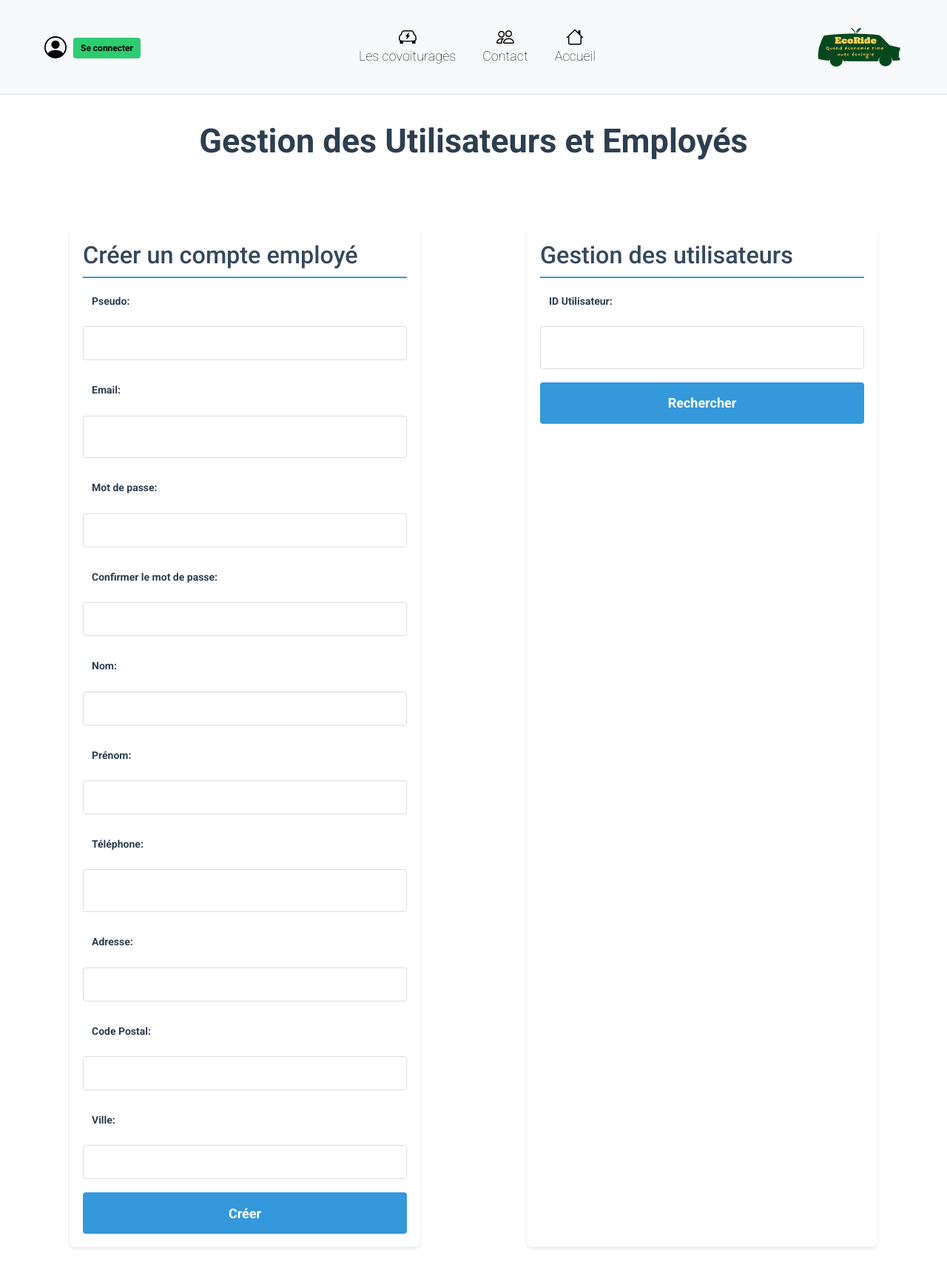
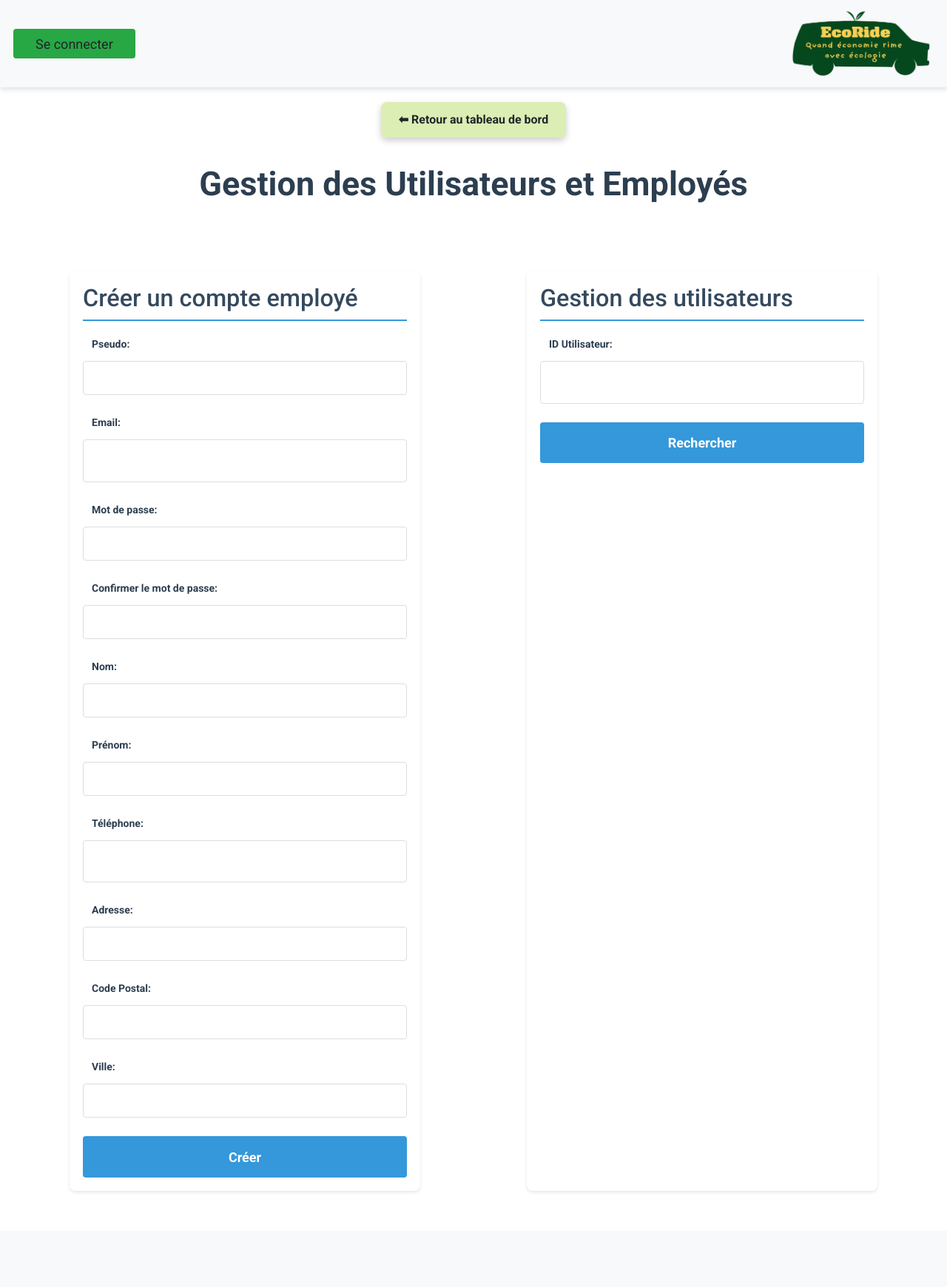
Before and after one commit to Cacahuetedu62/EcoRide, a PHP site: page /manage.php in a window 1280 px wide. Shown: the whole page at 74% size. After the commit the page ends 1611 px from the top, so only its background shows below. Run offline with PHP 8.4, Linux system fonts and the light colour scheme; data comes from the database, SQL or seed files in the repository; some libraries are stand-ins or nearby versions.

Commit message:
début du style nav bar ok

```diff
--- a/manage.php
+++ b/manage.php
@@ -288,6 +245,10 @@ try {
     });
     </script>
 <?php endif; ?>
+
+<div class="btn-container">
+   <a href="adminDashboard.php" class="btn-retour">⬅ Retour au tableau de bord</a>
+</div>
 
 <h1 class="admin-dashboard-title">Gestion des Utilisateurs et Employés</h1>
 
--- a/style.css
+++ b/style.css
@@ -2138,6 +2138,184 @@ textarea {
     }
 }
 
+        .navbar-ecoride {
+            background-color: #f8f9fa;
+            box-shadow: 0 4px 6px rgba(0,0,0,0.1);
+            transition: all 0.3s ease;
+        }
+
+        .navbar-ecoride .nav-link {
+            color: #333 !important;
+            transition: all 0.3s ease;
+            position: relative;
+            padding: 15px 20px;
+            border-radius: 8px;
+            font-size: 1.1rem;
+            text-align: center;
+            display: flex;
+            flex-direction: column;
+            align-items: center;
+            justify-content: center;
+        }
+
+        .navbar-ecoride .nav-link svg {
+            margin-bottom: 5px;
+            width: 32px;
+            height: 32px;
+            transition: transform 0.5s ease;
+        }
+
+        .navbar-ecoride .nav-link:hover svg {
+            transform: rotate(15deg) translateY(-5px);
+        }
+
+        .navbar-menu-container {
+            display: flex;
+            justify-content: center;
+            align-items: center;
+            flex-grow: 1;
+        }
+
+        .navbar-menu-container ul {
+            display: flex;
+            justify-content: center;
+            align-items: center;
+            gap: 15px;
+        }
+
+        .navbar-logo-container {
+            display: flex;
+            align-items: center;
+        }
+
+        .btn-connect,
+        .btn-disconnect {
+            color: white;
+            border: none;
+            border-radius: 4px;
+            padding: 20px 30px;
+            transition: all 0.3s ease;
+            text-decoration: none;
+            display: inline-flex;
+            align-items: center;
+            justify-content: center;
+            height: 40px;
+            font-weight: 400;
+            font-size: large;
+        }
+
+        .btn-connect {
+            background-color: #28a745; /* Vert */
+        }
+
+        .btn-connect:hover {
+            background-color: #218838;
+        }
+
+        .btn-disconnect {
+            background-color: #dc3545; /* Rouge */
+        }
+
+        .btn-disconnect:hover {
+            background-color: #c82333;
+        }
+
+        .user-info-container {
+            display: flex;
+            align-items: center;
+            gap: 15px;
+        }
+
+        .pseudo-display {
+            color: black;
+        }
+
+        .navbar-ecoride .dropdown-menu {
+            max-height: 0;
+            visibility: hidden;
+            opacity: 0;
+            transition: all 0.3s ease;
+            overflow: hidden;
+        }
+
+        .navbar-ecoride .dropdown-toggle[aria-expanded="true"] + .dropdown-menu {
+            max-height: 500px;
+            visibility: visible;
+            opacity: 1;
+        }
+
+        @media (max-width: 992px) {
+            .navbar-menu-container ul {
+                flex-direction: column;
+                align-items: center;
+            }
+        }
+.pseudo-display{
+font-weight: 400;
+font-size: large;
+font-size: 25px;
+}
+
+.status-message {
+    position: fixed;
+    top: 20px;
+    right: 20px;
+    padding: 15px 25px;
+    border-radius: 4px;
+    box-shadow: 0 2px 5px rgba(0,0,0,0.2);
+    display: none;
+    z-index: 1000;
+    font-size: 16px;
+    font-weight: 500;
+    min-width: 300px;
+    text-align: center;
+}
+
+.status-message.success {
+    background-color: #4CAF50;
+    color: white;
+    border-left: 5px solid #2E7D32;
+}
+
+.status-message.error {
+    background-color: #f44336;
+    color: white;
+    border-left: 5px solid #c62828;
+}
+
+.status-message.show {
+    display: block;
+    animation: slideIn 0.3s ease-out;
+}
+
+@keyframes slideIn {
+    from {
+        transform: translateY(-100%);
+        opacity: 0;
+    }
+    to {
+        transform: translateY(0);
+        opacity: 1;
+    }
+}
+
+.admin-management-form {
+    display: flex;
+    flex-direction: column;
+    gap: 10px; /* Réduisez cette valeur pour diminuer l'espacement */
+}
+
+.admin-form-label {
+    margin-bottom: 2px; /* Réduisez la marge entre le label et l'input */
+}
+
+.admin-form-input {
+    margin-bottom: 5px; /* Ajoutez une petite marge en bas de chaque input */
+}
+
+.admin-action-btn {
+    margin-top: 10px; /* Gardez un peu d'espace avant le bouton */
+}
 
 /* Rappel :
 p-1 : applique un padding de 0.25rem.
--- a/templates/header.php
+++ b/templates/header.php
@@ -9,6 +9,17 @@ require_once('lib/pdo.php');
 
 if (session_status() === PHP_SESSION_NONE) {
     session_start();
+}
+
+// Vérification des tentatives de connexion
+if (!isset($_SESSION['login_attempts'])) {
+    $_SESSION['login_attempts'] = 0;
+    $_SESSION['last_attempt'] = time();
+}
+
+if ($_SESSION['login_attempts'] >= 5 && (time() - $_SESSION['last_attempt']) < 300) {
+    // Bloque pendant 5 minutes après 5 échecs
+    die("Trop de tentatives. Réessayez dans quelques minutes.");
 }
 
 function getUserInfo($pdo, $utilisateur_id) {
@@ -62,43 +73,33 @@ if (isset($_SESSION['utilisateur'])) {
     <link href="https://fonts.googleapis.com/css2?family=Roboto:ital,wght@0,100;0,300;0,400;0,500;0,700;0,900;1,100;1,300;1,400;1,500;1,700;1,900&display=swap" rel="stylesheet">
 </head>
 
+
+</head>
+<body>
     <header>
-    <div class="px-3 py-2 text-bg-light border-bottom">
-        <div class="container">
+        <div class="container-fluid navbar-ecoride px-3 py-2">
             <div class="d-flex flex-wrap align-items-center justify-content-between">
-                <div class="d-flex align-items-center">
-                    <svg xmlns="http://www.w3.org/2000/svg" width="30" height="30" fill="currentColor" class="bi bi-person-circle" viewBox="0 0 16 16">
-                        <path d="M11 6a3 3 0 1 1-6 0 3 3 0 0 1 6 0" />
-                        <path fill-rule="evenodd" d="M0 8a8 8 0 1 1 16 0A8 8 0 0 1 0 8m8-7a7 7 0 0 0-5.468 11.37C3.242 11.226 4.805 10 8 10s4.757 1.225 5.468 2.37A7 7 0 0 0 8 1" />
-                    </svg>
-                    <span class="ms-2 text-black fs-5">
+                <!-- Authentication and Dashboard Button -->
+                <div class="user-info-container">
                     <?php
                     if (isset($_SESSION['utilisateur'])) {
-                            echo $pseudo;
-                            if ($type_acces !== 'administrateur') {
-                                echo " - Crédits : " . $credits;
-                            }
-                            echo '<a href="logout.php" class="btn btn-danger btn-sm p-2 m-2">
+                        echo '<a href="logout.php" class="btn-disconnect">
                                 Se déconnecter
                               </a>';
+                        echo '<span class="pseudo-display">' . $pseudo . " - Crédits : " . $credits . '</span>';
                     } else {
-                            echo '<a href="connexion.php" class="btn btn-success btn-sm">Se connecter</a>';
+                        echo '<a href="connexion.php" class="btn-connect">Se connecter</a>';
                     }
                     ?>
-                    </span>
                 </div>
-                <?php
-                if ($afficher_bouton_dashboard) {
-                    echo '<a href="' . $dashboard_url . '" class="btn-dashboard">';
-                    echo '<svg xmlns="http://www.w3.org/2000/svg" height="24px" viewBox="0 -960 960 960" width="24px" fill="#5f6368"><path d="M200-120q-33 0-56.5-23.5T120-200v-560q0-33 23.5-56.5T200-840h560q33 0 56.5 23.5T840-760v560q0 33-23.5 56.5T760-120H200Zm0-80h240v-560H200v560Zm320 0h240v-280H520v280Zm0-360h240v-200H520v200Z"/></svg>';
-                    echo 'Accéder au tableau de bord</a>';
-                }
-                ?>
-                <ul class="nav col-12 col-lg-auto my-2 justify-content-center my-md-0 text-small">
-                    <?php if (isset($_SESSION['utilisateur']) && $type_acces !== 'administrateur'): ?>
+
+                <!-- Navigation Menu -->
+                <?php if (isset($_SESSION['utilisateur'])): ?>
+                <div class="navbar-menu-container">
+                    <ul class="nav col-12 col-lg-auto my-2">
                         <li class="nav-item dropdown">
-                            <a href="#" class="nav-link text-black d-flex flex-column align-items-center dropdown-toggle" id="navbarDropdown" role="button" data-bs-toggle="dropdown" aria-expanded="false">
-                                <svg xmlns="http://www.w3.org/2000/svg" width="24" height="24" fill="currentColor" class="bi bi-list" viewBox="0 0 16 16">
+                            <a href="#" class="nav-link dropdown-toggle" id="navbarDropdown" role="button" data-bs-toggle="dropdown" aria-expanded="false">
+                                <svg xmlns="http://www.w3.org/2000/svg" width="32" height="32" fill="currentColor" class="bi bi-list" viewBox="0 0 16 16">
                                     <path fill-rule="evenodd" d="M2.5 5a.5.5 0 0 1 0-1h11a.5.5 0 0 1 0 1h-11zm0 3a.5.5 0 0 1 0-1h11a.5.5 0 0 1 0 1h-11zm0 3a.5.5 0 0 1 0-1h11a.5.5 0 0 1 0 1h-11z" />
                                 </svg>
                                 Menu
@@ -111,10 +112,19 @@ if (isset($_SESSION['utilisateur'])) {
                                 <li><a class="dropdown-item" href="addTrajets.php">Proposer un trajet</a></li>
                             </ul>
                         </li>
+                        <?php if ($afficher_bouton_dashboard): ?>
+                        <li>
+                            <a href="<?php echo $dashboard_url; ?>" class="nav-link">
+                                <svg xmlns="http://www.w3.org/2000/svg" width="32" height="32" fill="currentColor" viewBox="0 -960 960 960">
+                                    <path d="M200-120q-33 0-56.5-23.5T120-200v-560q0-33 23.5-56.5T200-840h560q33 0 56.5 23.5T840-760v560q0 33-23.5 56.5T760-120H200Zm0-80h240v-560H200v560Zm320 0h240v-280H520v280Zm0-360h240v-200H520v200Z"/>
+                                </svg>
+                                Tableau de bord
+                            </a>
+                        </li>
                         <?php endif; ?>
                         <li>
-                        <a href="covoiturages.php" class="nav-link text-black d-flex flex-column align-items-center">
-                            <svg xmlns="http://www.w3.org/2000/svg" width="24" height="24" fill="currentColor" class="bi bi-ev-front" viewBox="0 0 16 16">
+                            <a href="covoiturages.php" class="nav-link">
+                                <svg xmlns="http://www.w3.org/2000/svg" width="32" height="32" fill="currentColor" class="bi bi-ev-front" viewBox="0 0 16 16">
                                     <path d="M9.354 4.243a.19.19 0 0 0-.085-.218.186.186 0 0 0-.23.034L6.051 7.246a.188.188 0 0 0 .136.316h1.241l-.673 2.195a.19.19 0 0 0 .085.218c.075.043.17.03.23-.034l2.88-3.187a.188.188 0 0 0-.137-.316H8.572z" />
                                     <path d="M4.819 2A2.5 2.5 0 0 0 2.52 3.515l-.792 1.848a.8.8 0 0 1-.38.404c-.5.25-.855.715-.965 1.262L.05 8.708a2.5 2.5 0 0 0-.049.49v.413c0 .814.39 1.543 1 1.997V13.5a.5.5 0 0 0 .5.5h2a.5.5 0 0 0 .5-.5v-1.338c1.292.048 2.745.088 4 .088s2.708-.04 4-.088V13.5a.5.5 0 0 0 .5.5h2a.5.5 0 0 0 .5-.5v-1.892c.61-.454 1-1.183 1-1.997v-.413q0-.248-.049-.49l-.335-1.68a1.8 1.8 0 0 0-.964-1.261.8.8 0 0 1-.381-.404l-.792-1.848A2.5 2.5 0 0 0 11.181 2H4.82ZM3.44 3.91A1.5 1.5 0 0 1 4.82 3h6.362a1.5 1.5 0 0 1 1.379.91l.792 1.847a1.8 1.8 0 0 0 .853.904c.222.112.381.32.43.564l.336 1.679q.03.146.029.294v.413a1.48 1.48 0 0 1-1.408 1.484c-1.555.07-3.786.155-5.592.155s-4.037-.084-5.592-.155A1.48 1.48 0 0 1 1 9.611v-.413q0-.148.03-.294l.335-1.68a.8.8 0 0 1 .43-.563c.383-.19.685-.511.853-.904z" />
                                 </svg>
@@ -122,28 +132,32 @@ if (isset($_SESSION['utilisateur'])) {
                             </a>
                         </li>
                         <li>
-                        <a href="contact.php" class="nav-link text-black d-flex flex-column align-items-center">
-                            <svg xmlns="http://www.w3.org/2000/svg" width="24" height="24" fill="currentColor" class="bi bi-people" viewBox="0 0 16 16">
+                            <a href="contact.php" class="nav-link">
+                                <svg xmlns="http://www.w3.org/2000/svg" width="32" height="32" fill="currentColor" class="bi bi-people" viewBox="0 0 16 16">
                                     <path d="M15 14s1 0 1-1-1-4-5-4-5 3-5 4 1 1 1 1zm-7.978-1L7 12.996c.001-.264.167-1.03.76-1.72C8.312 10.629 9.282 10 11 10c1.717 0 2.687.63 3.24 1.276.593.69.758 1.457.76 1.72l-.008.002-.014.002zM11 7a2 2 0 1 0 0-4 2 2 0 0 0 0 4m3-2a3 3 0 1 1-6 0 3 3 0 0 1 6 0M6.936 9.28a6 6 0 0 0-1.23-.247A7 7 0 0 0 5 9c-4 0-5 3-5 4q0 1 1 1h4.216A2.24 2.24 0 0 1 5 13c0-1.01.377-2.042 1.09-2.904.243-.294.526-.569.846-.816M4.92 10A5.5 5.5 0 0 0 4 13H1c0-.26.164-1.03.76-1.724.545-.636 1.492-1.256 3.16-1.275ZM1.5 5.5a3 3 0 1 1 6 0 3 3 0 0 1-6 0m3-2a2 2 0 1 0 0 4 2 2 0 0 0 0-4" />
                                 </svg>
                                 Contact
                             </a>
                         </li>
                         <li>
-                        <a href="index.php" class="nav-link text-black d-flex flex-column align-items-center">
-                            <svg xmlns="http://www.w3.org/2000/svg" width="24" height="24" fill="currentColor" class="bi bi-house" viewBox="0 0 16 16">
+                            <a href="index.php" class="nav-link">
+                                <svg xmlns="http://www.w3.org/2000/svg" width="32" height="32" fill="currentColor" class="bi bi-house" viewBox="0 0 16 16">
                                     <path d="M8.707 1.5a1 1 0 0 0-1.414 0L.646 8.146a.5.5 0 0 0 .708.708L2 8.207V13.5A1.5 1.5 0 0 0 3.5 15h9a1.5 1.5 0 0 0 1.5-1.5V8.207l.646.647a.5.5 0 0 0 .708-.708L13 5.793V2.5a.5.5 0 0 0-.5-.5h-1a.5.5 0 0 0-.5.5v1.293zM13 7.207V13.5a.5.5 0 0 1-.5.5h-9a.5.5 0 0 1-.5-.5V7.207l5-5z" />
                                 </svg>
                                 Accueil
                             </a>
                         </li>
                     </ul>
-                <img src="images/Logo_EcoRide transparent.png" alt="Logo EcoRide" width="120" height="60">
+                </div>
+                <?php endif; ?>
+
+                <!-- Logo -->
+                <div class="navbar-logo-container">
+                    <img src="images/Logo_EcoRide transparent.png" alt="Logo EcoRide" width="200" height="100">
                 </div>
             </div>
         </div>
     </header>
-
 <script>
     function loadContent(page) {
         fetch(page)
```
Also changed, not shown: other parts of manage.php (+0 -43 lines). Lines whose indentation alone changed are shown as unchanged.
